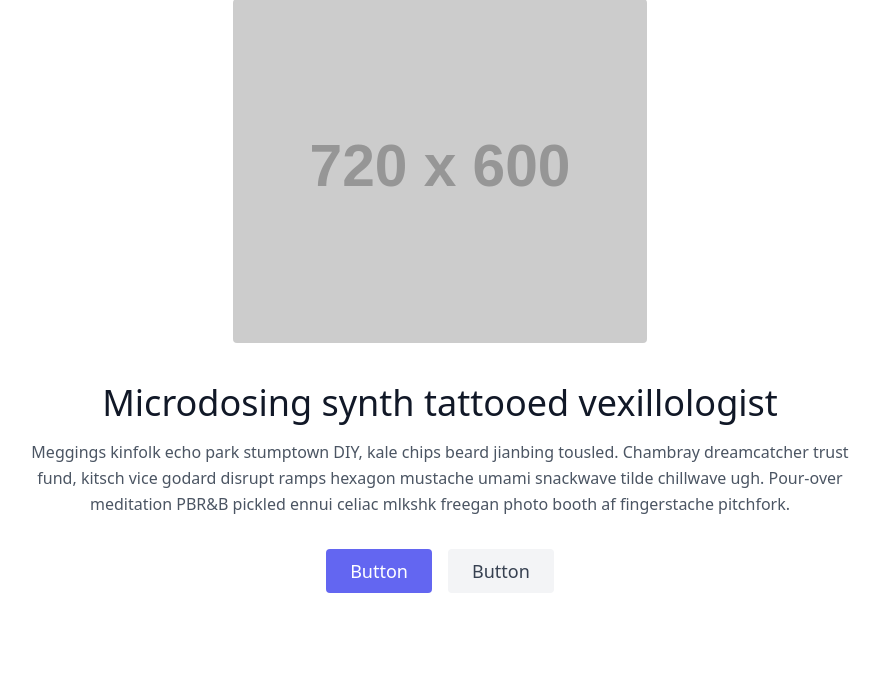
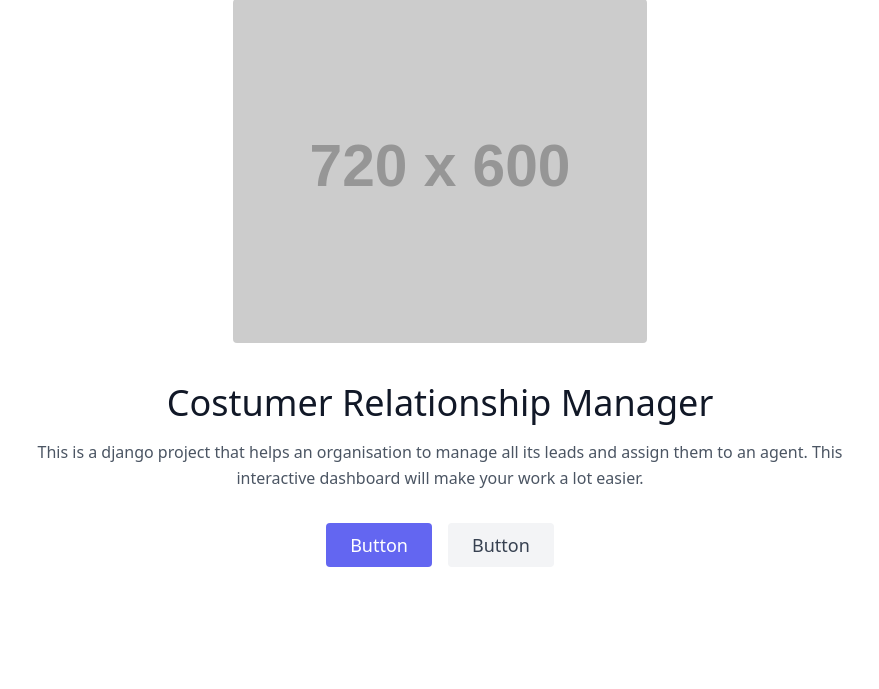
Before and after one commit to harshhx/Django-CRM, a Django app: page / in a window 1280 px wide. Shown: the part 177-866 px from the top of the page, without its empty margins (200-1079 px from the left). After the commit the page ends 744 px from the top, so only its background shows below. Run offline with Django 3.2, Linux system fonts and the light colour scheme; grey boxes labelled with a size stand in for pictures from a placeholder-image service; some libraries are stand-ins or nearby versions.

Commit message:
landing page

```diff
--- a/templates/landing.html
+++ b/templates/landing.html
@@ -4,17 +4,24 @@
 {% block content %}
 
 <section class="text-gray-600 body-font">
-  <div class="container mx-auto flex px-5 py-24 items-center justify-center flex-col">
-    <img class="lg:w-2/6 md:w-3/6 w-5/6 mb-10 object-cover object-center rounded" alt="hero" src="https://dummyimage.com/720x600">
-    <div class="text-center lg:w-2/3 w-full">
-      <h1 class="title-font sm:text-4xl text-3xl mb-4 font-medium text-gray-900">Microdosing synth tattooed vexillologist</h1>
-      <p class="mb-8 leading-relaxed">Meggings kinfolk echo park stumptown DIY, kale chips beard jianbing tousled. Chambray dreamcatcher trust fund, kitsch vice godard disrupt ramps hexagon mustache umami snackwave tilde chillwave ugh. Pour-over meditation PBR&amp;B pickled ennui celiac mlkshk freegan photo booth af fingerstache pitchfork.</p>
-      <div class="flex justify-center">
-        <button class="inline-flex text-white bg-indigo-500 border-0 py-2 px-6 focus:outline-none hover:bg-indigo-600 rounded text-lg">Button</button>
-        <button class="ml-4 inline-flex text-gray-700 bg-gray-100 border-0 py-2 px-6 focus:outline-none hover:bg-gray-200 rounded text-lg">Button</button>
-      </div>
+    <div class="container mx-auto flex px-5 py-24 items-center justify-center flex-col">
+        <img class="lg:w-2/6 md:w-3/6 w-5/6 mb-10 object-cover object-center rounded" alt="hero"
+             src="https://dummyimage.com/720x600">
+        <div class="text-center lg:w-2/3 w-full">
+            <h1 class="title-font sm:text-4xl text-3xl mb-4 font-medium text-gray-900">Costumer Relationship
+                Manager</h1>
+            <p class="mb-8 leading-relaxed">This is a django project that helps an organisation to manage all its leads
+                and assign them to an agent. This interactive dashboard will make your work a lot easier.</p>
+            <div class="flex justify-center">
+                <button class="inline-flex text-white bg-indigo-500 border-0 py-2 px-6 focus:outline-none hover:bg-indigo-600 rounded text-lg">
+                    Button
+                </button>
+                <button class="ml-4 inline-flex text-gray-700 bg-gray-100 border-0 py-2 px-6 focus:outline-none hover:bg-gray-200 rounded text-lg">
+                    Button
+                </button>
+            </div>
+        </div>
     </div>
-  </div>
 </section>
 
 {% endblock content %}
```
